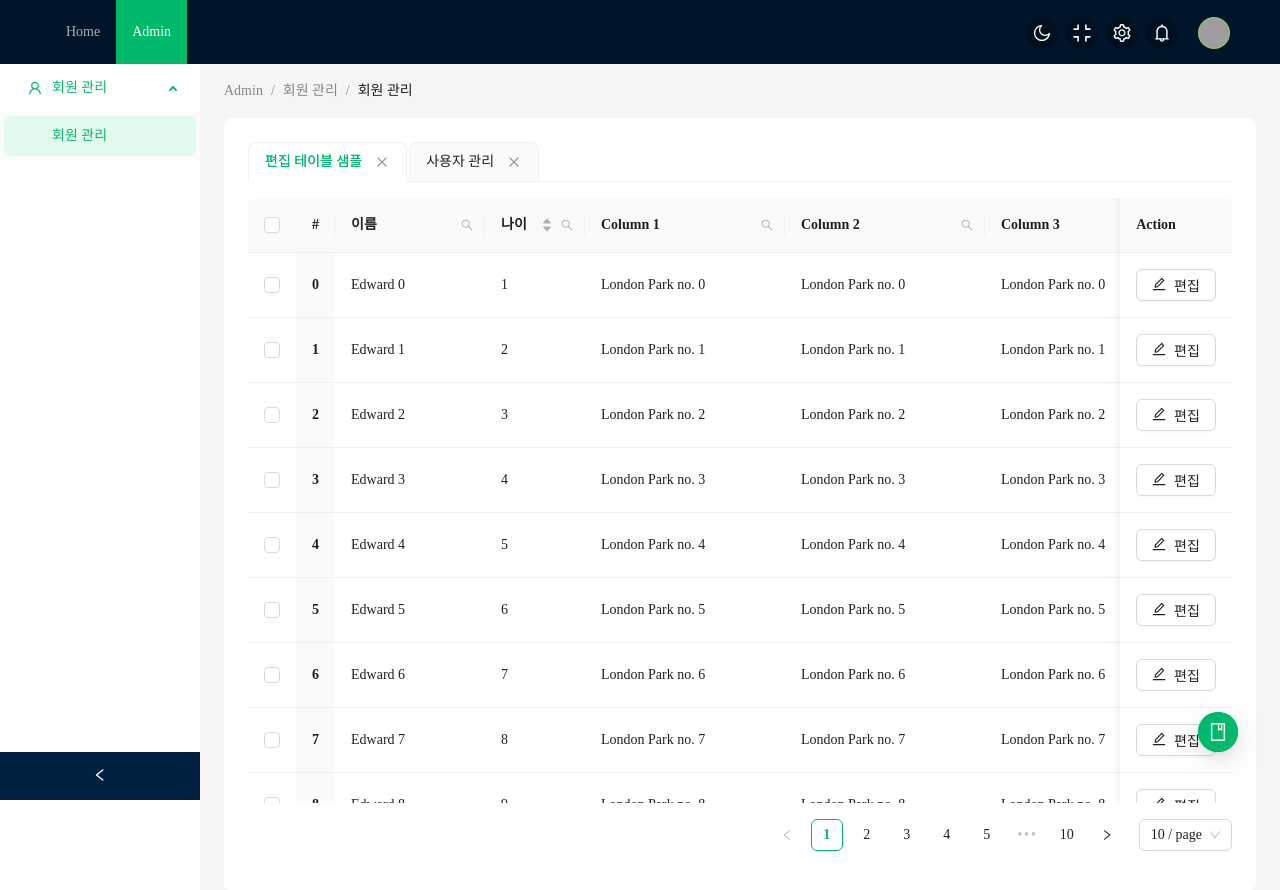
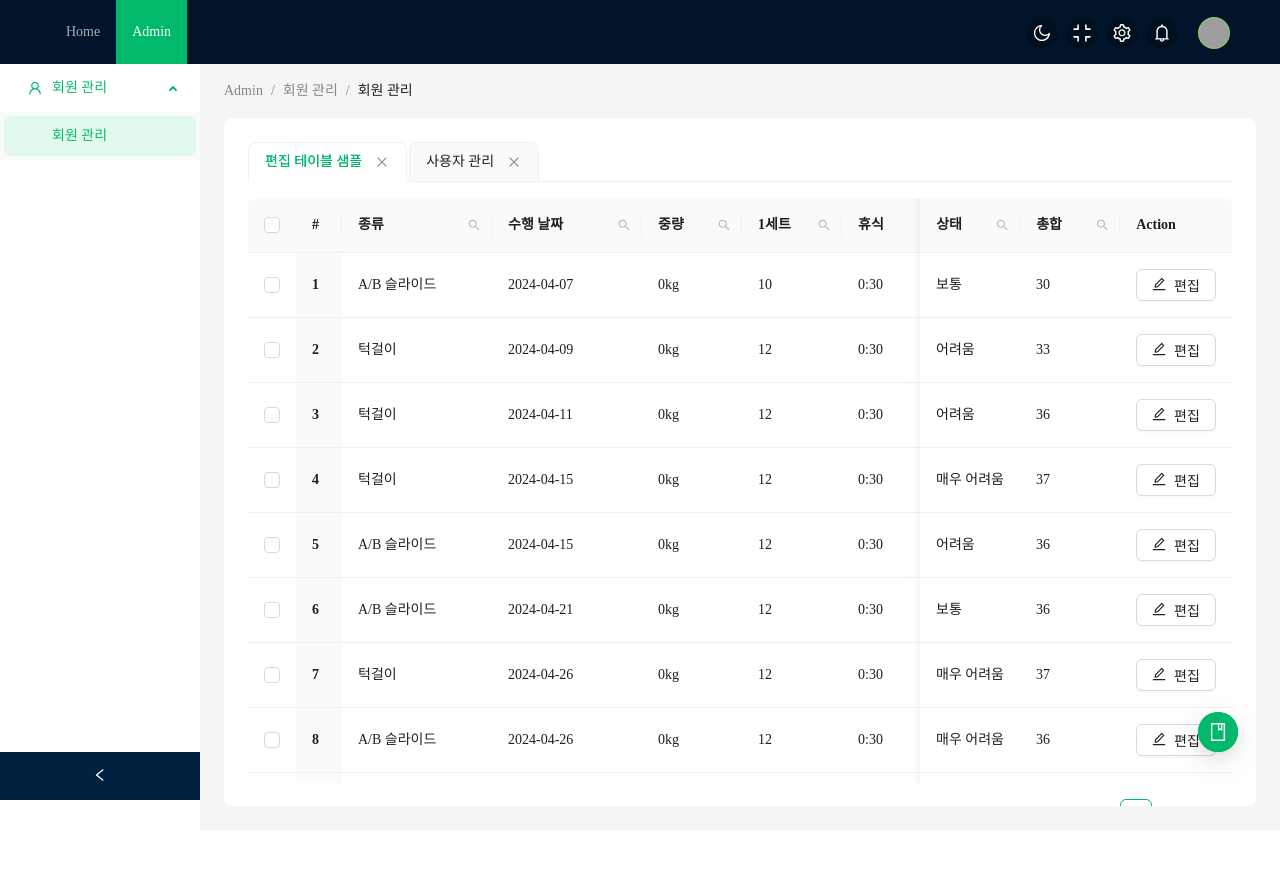
Before and after one commit to coldrain-f/antd-dashboard, a React (Create React App) app: page /dashboard in a window 1280 px wide. Shown: the top 890 px of the page. After the commit the page ends 830 px from the top, so only its background shows below. Built offline with nearby package versions, Linux system fonts and the light colour scheme; grey boxes are pictures that could not be loaded.

Commit message:
Add: 편집 테이블 샘플 데이터 추가

```diff
--- a/src/CloudExampleEditTable.tsx
+++ b/src/CloudExampleEditTable.tsx
@@ -1,7 +1,13 @@
 import React, { useRef, useState } from "react";
-import { EditOutlined, SearchOutlined } from "@ant-design/icons";
+import {
+  EditOutlined,
+  FileSearchOutlined,
+  SearchOutlined,
+  TableOutlined,
+  UnorderedListOutlined,
+} from "@ant-design/icons";
 import type { InputRef, TableColumnsType, TableColumnType } from "antd";
-import { Button, Input, Space, Table } from "antd";
+import { Button, Card, Input, Space, Table } from "antd";
 import type { FilterDropdownProps } from "antd/es/table/interface";
 import Highlighter from "react-highlight-words";
 
@@ -9,9 +15,23 @@ type DataIndex = keyof DataType;
 
 interface DataType {
   key: React.Key;
-  name: string;
-  age: number;
-  address: string;
+  category: string;
+  startDate: string;
+  weight: string;
+  set1: string;
+  set2: string;
+  set3: string;
+  set4: string;
+  set5: string;
+  set6: string;
+  restTime1: string;
+  restTime2: string;
+  restTime3: string;
+  restTime4: string;
+  restTime5: string;
+  restTime6: string;
+  status: string;
+  total: number;
 }
 
 const CloudExampleEditTable: React.FC = () => {
@@ -133,69 +153,121 @@ const CloudExampleEditTable: React.FC = () => {
       fixed: "left",
     },
     {
-      title: "이름",
+      title: "종류",
       width: 150,
-      dataIndex: "name",
-      key: "name",
-      ...getColumnSearchProps("name"),
+      dataIndex: "category",
+      key: "category",
+      fixed: "left",
+      ...getColumnSearchProps("category"),
     },
     {
-      title: "나이",
-      width: 100,
-      dataIndex: "age",
-      key: "age",
-      ...getColumnSearchProps("age"),
-      sorter: (a, b) => a.age - b.age,
-      sortDirections: ["descend", "ascend"],
+      title: "수행 날짜",
+      width: 150,
+      dataIndex: "startDate",
+      key: "startDate",
+      fixed: "left",
+      ...getColumnSearchProps("startDate"),
     },
     {
-      title: "Column 1",
-      dataIndex: "address",
-      key: "1",
-      width: 200,
-      ...getColumnSearchProps("address"),
+      title: "중량",
+      width: 100,
+      dataIndex: "weight",
+      key: "weight",
+      fixed: "left",
+      ...getColumnSearchProps("weight"),
     },
     {
-      title: "Column 2",
-      dataIndex: "address",
-      key: "2",
-      width: 200,
-      ...getColumnSearchProps("address"),
+      title: "1세트",
+      dataIndex: "set1",
+      key: "1",
+      width: 100,
+      ...getColumnSearchProps("set1"),
     },
     {
-      title: "Column 3",
-      dataIndex: "address",
-      key: "3",
-      width: 200,
-      ...getColumnSearchProps("address"),
+      title: "휴식",
+      dataIndex: "restTime1",
+      key: "2",
+      width: 120,
+      ...getColumnSearchProps("restTime1"),
     },
     {
-      title: "Column 4",
-      dataIndex: "address",
-      key: "4",
-      width: 200,
-      ...getColumnSearchProps("address"),
+      title: "2세트",
+      dataIndex: "set2",
+      key: "3",
+      width: 100,
+      ...getColumnSearchProps("set2"),
     },
     {
-      title: "Column 5",
-      dataIndex: "address",
-      key: "5",
-      width: 200,
-      ...getColumnSearchProps("address"),
+      title: "휴식",
+      dataIndex: "restTime2",
+      key: "4",
+      width: 120,
+      ...getColumnSearchProps("restTime2"),
     },
     {
-      title: "Column 6",
-      dataIndex: "address",
-      key: "6",
-      width: 200,
-      ...getColumnSearchProps("address"),
+      title: "3세트",
+      dataIndex: "set3",
+      key: "5",
+      width: 100,
+      ...getColumnSearchProps("set3"),
     },
     {
-      title: "Column 7",
-      dataIndex: "address",
+      title: "휴식",
+      dataIndex: "restTime3",
+      key: "6",
+      width: 120,
+      ...getColumnSearchProps("restTime3"),
+    },
+    {
+      title: "4세트",
+      dataIndex: "set4",
       key: "7",
-      width: 200,
-      ...getColumnSearchProps("address"),
+      width: 100,
+      ...getColumnSearchProps("set4"),
+    },
+    {
+      title: "휴식",
+      dataIndex: "restTime4",
+      key: "6",
+      width: 120,
+      ...getColumnSearchProps("restTime4"),
+    },
+    {
+      title: "5세트",
+      dataIndex: "set5",
+      key: "7",
+      width: 100,
+      ...getColumnSearchProps("set5"),
+    },
+    {
+      title: "휴식",
+      dataIndex: "restTime5",
+      key: "6",
+      width: 120,
+      ...getColumnSearchProps("restTime5"),
+    },
+    {
+      title: "6세트",
+      dataIndex: "set6",
+      key: "7",
+      width: 100,
+      ...getColumnSearchProps("set6"),
+    },
+    {
+      title: "상태",
+      dataIndex: "status",
+      key: "7",
+      width: 100,
+      fixed: "right",
+      ...getColumnSearchProps("status"),
+    },
+    {
+      title: "총합",
+      dataIndex: "total",
+      key: "7",
+      width: 100,
+      fixed: "right",
+      ...getColumnSearchProps("total"),
     },
 
     {
@@ -207,15 +279,228 @@ const CloudExampleEditTable: React.FC = () => {
     },
   ];
 
-  const data: DataType[] = [];
-  for (let i = 0; i < 100; i++) {
-    data.push({
-      key: i,
-      name: `Edward ${i}`,
-      age: i + 1,
-      address: `London Park no. ${i}`,
-    });
-  }
+  const data: DataType[] = [
+    {
+      key: 1,
+      category: "A/B 슬라이드",
+      startDate: "2024-04-07",
+      weight: "0kg",
+      set1: "10",
+      restTime1: "0:30",
+      set2: "10",
+      restTime2: "0:30",
+      set3: "10",
+      restTime3: "",
+      set4: "",
+      restTime4: "",
+      set5: "",
+      restTime5: "",
+      set6: "",
+      restTime6: "",
+      total: 30,
+      status: "보통",
+    },
+    {
+      key: 2,
+      category: "턱걸이",
+      startDate: "2024-04-09",
+      weight: "0kg",
+      set1: "12",
+      restTime1: "0:30",
+      set2: "10",
+      restTime2: "0:30",
+      set3: "4",
+      restTime3: "0:30",
+      set4: "5",
+      restTime4: "0:30",
+      set5: "2",
+      restTime5: "",
+      set6: "",
+      restTime6: "",
+      total: 33,
+      status: "어려움",
+    },
+    {
+      key: 3,
+      category: "턱걸이",
+      startDate: "2024-04-11",
+      weight: "0kg",
+      set1: "12",
+      restTime1: "0:30",
+      set2: "12",
+      restTime2: "0:30",
+      set3: "6",
+      restTime3: "0:30",
+      set4: "4",
+      restTime4: "0:30",
+      set5: "2",
+      restTime5: "",
+      set6: "",
+      restTime6: "",
+      total: 36,
+      status: "어려움",
+    },
+    {
+      key: 4,
+      category: "턱걸이",
+      startDate: "2024-04-15",
+      weight: "0kg",
+      set1: "12",
+      restTime1: "0:30",
+      set2: "12",
+      restTime2: "0:30",
+      set3: "5",
+      restTime3: "0:30",
+      set4: "3",
+      restTime4: "0:30",
+      set5: "3",
+      restTime5: "0:30",
+      set6: "2",
+      restTime6: "",
+      total: 37,
+      status: "매우 어려움",
+    },
+    {
+      key: 5,
+      category: "A/B 슬라이드",
+      startDate: "2024-04-15",
+      weight: "0kg",
+      set1: "12",
+      restTime1: "0:30",
+      set2: "12",
+      restTime2: "0:30",
+      set3: "12",
+      restTime3: "",
+      set4: "",
+      restTime4: "",
+      set5: "",
+      restTime5: "",
+      set6: "",
+      restTime6: "",
+      total: 36,
+      status: "어려움",
+    },
+    {
+      key: 6,
+      category: "A/B 슬라이드",
+      startDate: "2024-04-21",
+      weight: "0kg",
+      set1: "12",
+      restTime1: "0:30",
+      set2: "12",
+      restTime2: "0:30",
+      set3: "12",
+      restTime3: "",
+      set4: "",
+      restTime4: "",
+      set5: "",
+      restTime5: "",
+      set6: "",
+      restTime6: "",
+      total: 36,
+      status: "보통",
+    },
+    {
+      key: 7,
+      category: "턱걸이",
+      startDate: "2024-04-26",
+      weight: "0kg",
+      set1: "12",
+      restTime1: "0:30",
+      set2: "9",
+      restTime2: "0:30",
+      set3: "6",
+      restTime3: "0:30",
+      set4: "4",
+      restTime4: "0:30",
+      set5: "4",
+      restTime5: "0:30",
+      set6: "2",
+      restTime6: "",
+      total: 37,
+      status: "매우 어려움",
+    },
+    {
+      key: 8,
+      category: "A/B 슬라이드",
+      startDate: "2024-04-26",
+      weight: "0kg",
+      set1: "12",
+      restTime1: "0:30",
+      set2: "12",
+      restTime2: "0:30",
+      set3: "12",
+      restTime3: "",
+      set4: "",
+      restTime4: "",
+      set5: "",
+      restTime5: "",
+      set6: "",
+      restTime6: "",
+      total: 36,
+      status: "매우 어려움",
+    },
+    {
+      key: 9,
+      category: "A/B 슬라이드",
+      startDate: "2024-04-28",
+      weight: "0kg",
+      set1: "12",
+      restTime1: "0:30",
+      set2: "12",
+      restTime2: "0:30",
+      set3: "12",
+      restTime3: "",
+      set4: "",
+      restTime4: "",
+      set5: "",
+      restTime5: "",
+      set6: "",
+      restTime6: "",
+      total: 36,
+      status: "보통",
+    },
+    {
+      key: 10,
+      category: "A/B 슬라이드",
+      startDate: "2024-04-29",
+      weight: "0kg",
+      set1: "12",
+      restTime1: "0:30",
+      set2: "12",
+      restTime2: "0:30",
+      set3: "12",
+      restTime3: "",
+      set4: "",
+      restTime4: "",
+      set5: "",
+      restTime5: "",
+      set6: "",
+      restTime6: "",
+      total: 36,
+      status: "매우 어려움",
+    },
+    {
+      key: 11,
+      category: "A/B 슬라이드",
+      startDate: "2024-04-30",
+      weight: "0kg",
+      set1: "12",
+      restTime1: "0:30",
+      set2: "12",
+      restTime2: "0:30",
+      set3: "12",
+      restTime3: "",
+      set4: "",
+      restTime4: "",
+      set5: "",
+      restTime5: "",
+      set6: "",
+      restTime6: "",
+      total: 36,
+      status: "어려움",
+    },
+  ];
 
   return (
     <Table
@@ -224,7 +509,7 @@ const CloudExampleEditTable: React.FC = () => {
       rowSelection={{
         type: "checkbox",
       }}
-      scroll={{ x: "max-content", y: 550 }}
+      scroll={{ x: "max-content", y: 530 }}
     />
   );
 };
--- a/src/CloudMain.tsx
+++ b/src/CloudMain.tsx
@@ -1,11 +1,23 @@
 import React, { useState } from "react";
-import { Breadcrumb, Drawer, FloatButton, Layout, Space, theme } from "antd";
+import {
+  Breadcrumb,
+  Button,
+  Drawer,
+  FloatButton,
+  Layout,
+  Modal,
+  Space,
+  Table,
+  notification,
+  theme,
+} from "antd";
 
 import CloudTabs from "./CloudTabs";
 import CloudNavbar from "./CloudNavbar";
 import CloudSideNavbar from "./CloudSideNavbar";
 import { BookOutlined, CommentOutlined, LinkOutlined } from "@ant-design/icons";
 import Link from "antd/es/typography/Link";
+import CloudExampleEditTable from "./CloudExampleEditTable";
 
 const { Header, Content, Sider } = Layout;
 
@@ -13,6 +25,8 @@ const CloudMain: React.FC = () => {
   const {
     token: { colorBgContainer, borderRadiusLG },
   } = theme.useToken();
+
+  const [api, contextHolder] = notification.useNotification();
 
   const [collapsed, setCollapsed] = useState(false);
   const [open, setOpen] = useState(false);
@@ -25,7 +39,30 @@ const CloudMain: React.FC = () => {
     setOpen(false);
   };
 
+  // 임시
+  const columns = [
+    {
+      title: "Name",
+      dataIndex: "name",
+      key: "name",
+    },
+    {
+      title: "Age",
+      dataIndex: "age",
+      key: "age",
+    },
+  ];
+
+  const data = [
+    {
+      key: "1",
+      name: "John Brown",
+      age: 32,
+    },
+  ];
+
   return (
+    <>
       <Layout>
         <Header>
           <div className="demo-logo" />
@@ -49,9 +86,9 @@ const CloudMain: React.FC = () => {
             </Breadcrumb>
             <Content
               style={{
+                overflow: "auto",
                 padding: 24,
                 margin: 0,
-              minHeight: 280,
                 background: colorBgContainer,
                 borderRadius: borderRadiusLG,
               }}
@@ -91,6 +128,7 @@ const CloudMain: React.FC = () => {
           }
         ></Drawer>
       </Layout>
+    </>
   );
 };
 
--- a/src/CloudTabs.tsx
+++ b/src/CloudTabs.tsx
@@ -42,7 +42,11 @@ const CloudTabs: React.FC = () => {
     {
       label: "편집 테이블 샘플",
       key: "1",
-      children: <CloudExampleEditTable />,
+      children: (
+        <div style={{ height: "73vh" }}>
+          <CloudExampleEditTable />
+        </div>
+      ),
     },
     { label: "사용자 관리", key: "2", children: <AntdContentsTable /> },
   ]);
```
Lines whose indentation alone changed are shown as unchanged.
